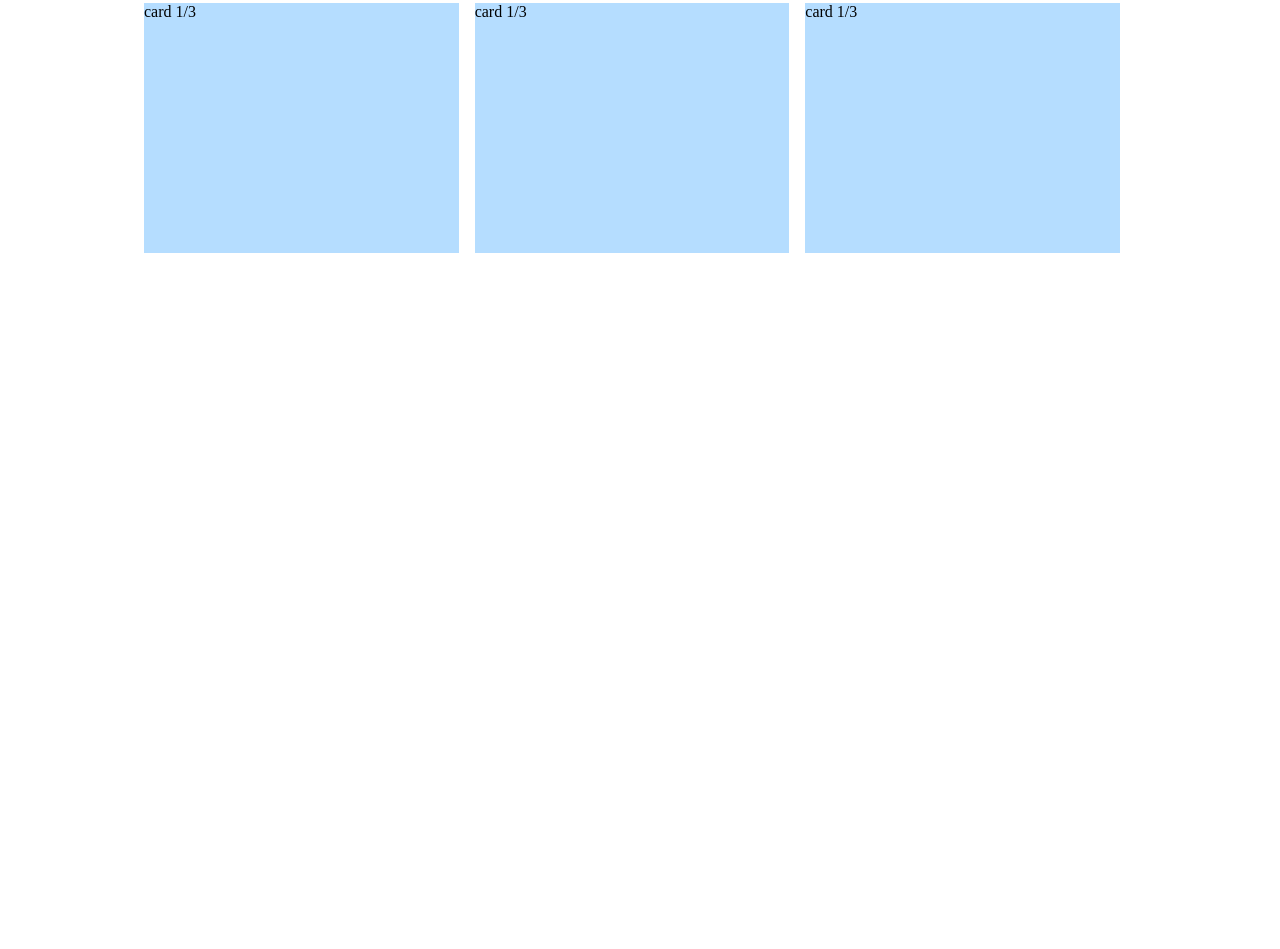
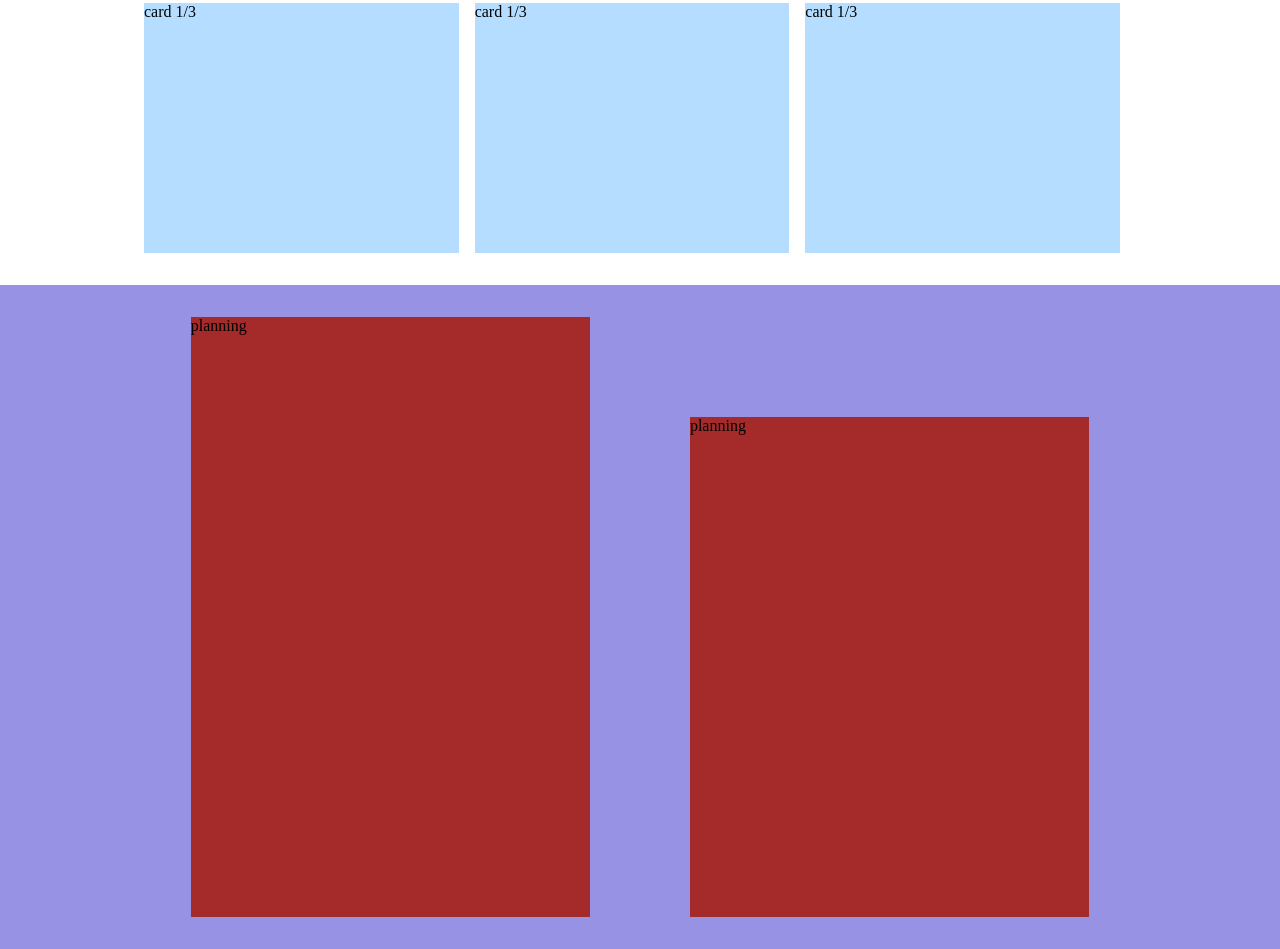
Before and after one commit to cerry24/htmlcss-responsive-layout, a plain HTML site: page index.html in a window 1280 px wide. Shown: the part 359-1308 px from the top of the page. Before the commit the page ends 800 px from the top, so only its background shows below. Drawn offline with Linux system fonts and the light colour scheme.

Commit message:
implement section planning macrostructure

```diff
--- a/css/style.css
+++ b/css/style.css
@@ -32,7 +32,21 @@ header {
     margin: 2rem 0;
 }
 
+.planning  {
+    background-color: #9792e4;
+    padding: 1rem;
+}
 
+.col {
+    width: 100%;
+    height: 600px;
+    background-color: brown;
+    margin: 1rem 0;
+}
+
+.col-right {
+    height: 500px;
+}
 
 /* RESPONSIVE */
 
@@ -60,4 +74,15 @@ header {
         width: 80%;
         margin: 0 auto;
     }
+
+    .row {
+        display: flex;
+        justify-content: space-around;
+        align-items: flex-end;
+    }
+
+    .col {
+        width: 40%;
+    }
+
 }
--- a/index.html
+++ b/index.html
@@ -35,6 +35,17 @@
                     </div>
                 </div>
             </section>
+
+            <section class="planning">
+                <div class="container">
+
+                    <div class="row">
+                        <div class="col">planning</div>
+                        <div class="col col-right">planning</div>
+                    </div>
+
+                </div>
+            </section>
         </main>
 
         <footer>
```
